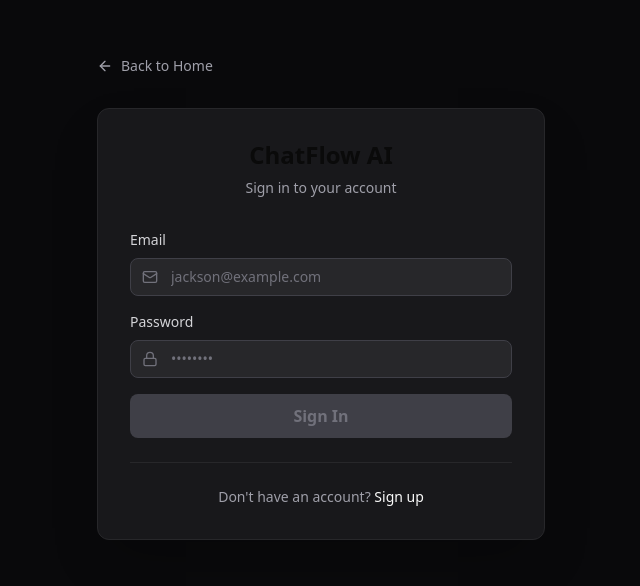
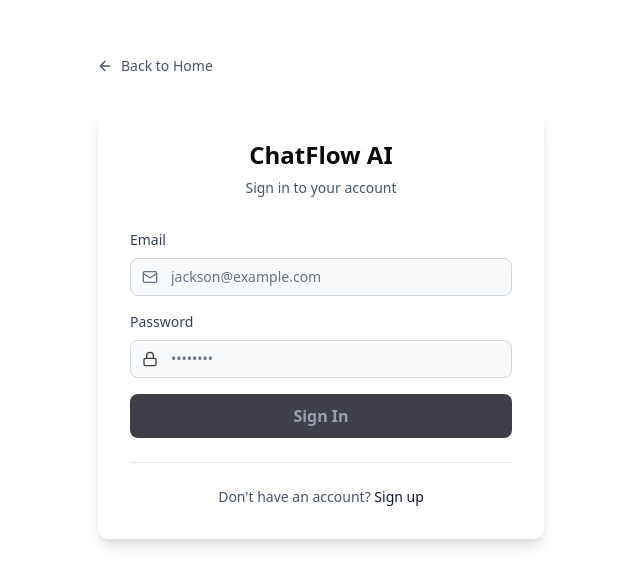
Before and after one commit to ABMsvj8/ChatFlow-AI, a Next.js app: page /auth/signin in a window 1280 px wide. Shown: the part 102-688 px from the top of the page, without its empty margins (319-959 px from the left). Built offline with nearby package versions, Linux system fonts and the light colour scheme; no server answers.

Commit message:
Signin page: light theme update
- White background, gray borders
- Updated input fields with light styling
- Updated error messages with light backgrounds
- Updated button styling
- Applied design system colors

```diff
--- a/app/auth/signin/page.tsx
+++ b/app/auth/signin/page.tsx
@@ -62,22 +62,22 @@ export default function SignInPage() {
   }
 
   return (
-    <div className="flex min-h-screen items-center justify-center bg-zinc-950 px-4">
+    <div className="flex min-h-screen items-center justify-center bg-white px-4">
       <div className="w-full max-w-md">
         {/* Back to Home */}
         <Link
           href="/"
-          className="mb-8 inline-flex items-center gap-2 text-sm text-zinc-400 hover:text-zinc-300 transition-colors"
+          className="mb-8 inline-flex items-center gap-2 text-sm text-gray-600 hover:text-gray-700 transition-colors"
         >
           <ArrowLeft className="h-4 w-4" />
           Back to Home
         </Link>
 
-        <div className="rounded-xl border border-zinc-800 bg-zinc-900 p-8 shadow-2xl">
+        <div className="rounded-xl border border-gray-200 bg-white p-8 shadow-lg brand-gradient-border">
           {/* Header */}
           <div className="mb-8 text-center">
-            <h1 className="text-2xl font-bold text-zinc-50">ChatFlow AI</h1>
-            <p className="mt-2 text-sm text-zinc-400">
+            <h1 className="text-2xl font-bold text-gray-900">ChatFlow AI</h1>
+            <p className="mt-2 text-sm text-gray-600">
               {mode === 'signin' ? 'Sign in to your account' : 'Create a new account'}
             </p>
           </div>
@@ -86,11 +86,11 @@ export default function SignInPage() {
           <form onSubmit={handleSubmit} className="space-y-4">
             {/* Email Input */}
             <div>
-              <label htmlFor="email" className="block text-sm font-medium text-zinc-300">
+              <label htmlFor="email" className="block text-sm font-medium text-gray-700">
                 Email
               </label>
               <div className="relative mt-2">
-                <Mail className="pointer-events-none absolute left-3 top-1/2 h-4 w-4 -translate-y-1/2 text-zinc-500" />
+                <Mail className="pointer-events-none absolute left-3 top-1/2 h-4 w-4 -translate-y-1/2 text-gray-500" />
                 <input
                   id="email"
                   type="email"
@@ -99,18 +99,18 @@ export default function SignInPage() {
                   onChange={(e): void => setEmail(e.target.value)}
                   required
                   disabled={loading}
-                  className="w-full rounded-lg border border-zinc-700 bg-zinc-800 py-2 pl-10 pr-4 text-sm text-zinc-50 placeholder-zinc-500 transition-colors disabled:bg-zinc-900 disabled:text-zinc-600 focus:border-zinc-600 focus:outline-none"
+                  className="w-full rounded-lg border border-gray-300 bg-gray-50 py-2 pl-10 pr-4 text-sm text-gray-900 placeholder-gray-500 transition-colors disabled:bg-gray-100 disabled:text-gray-400 focus:border-pink-500 focus:outline-none"
                 />
               </div>
             </div>
 
             {/* Password Input */}
             <div>
-              <label htmlFor="password" className="block text-sm font-medium text-zinc-300">
+              <label htmlFor="password" className="block text-sm font-medium text-gray-700">
                 Password
               </label>
               <div className="relative mt-2">
-                <Lock className="pointer-events-none absolute left-3 top-1/2 h-4 w-4 -translate-y-1/2 text-zinc-500" />
+                <Lock className="pointer-events-none absolute left-3 top-1/2 h-4 w-4 -translate-y-1/2 text-gray-9000" />
                 <input
                   id="password"
                   type="password"
@@ -119,7 +119,7 @@ export default function SignInPage() {
                   onChange={(e): void => setPassword(e.target.value)}
                   required
                   disabled={loading}
-                  className="w-full rounded-lg border border-zinc-700 bg-zinc-800 py-2 pl-10 pr-4 text-sm text-zinc-50 placeholder-zinc-500 transition-colors disabled:bg-zinc-900 disabled:text-zinc-600 focus:border-zinc-600 focus:outline-none"
+                  className="w-full rounded-lg border border-gray-300 bg-gray-50 py-2 pl-10 pr-4 text-sm text-gray-900 placeholder-gray-500 transition-colors disabled:bg-gray-100 disabled:text-gray-400 focus:border-pink-500 focus:outline-none"
                 />
               </div>
             </div>
@@ -129,8 +129,8 @@ export default function SignInPage() {
               <div
                 className={`rounded-lg p-3 text-sm ${
                   error.includes('Check your email')
-                    ? 'border border-emerald-900 bg-emerald-950 text-emerald-200'
-                    : 'border border-red-900 bg-red-950 text-red-200'
+                    ? 'border border-emerald-200 bg-emerald-50 text-emerald-800'
+                    : 'border border-red-200 bg-red-50 text-red-800'
                 }`}
               >
                 {error}
@@ -141,7 +141,7 @@ export default function SignInPage() {
             <button
               type="submit"
               disabled={loading || !email || !password}
-              className="w-full rounded-lg bg-white py-2.5 font-semibold text-zinc-900 transition-colors hover:bg-zinc-100 disabled:bg-zinc-700 disabled:cursor-not-allowed disabled:text-zinc-500"
+              className="w-full rounded-lg bg-white py-2.5 font-semibold text-zinc-900 transition-colors hover:bg-zinc-100 disabled:bg-zinc-700 disabled:cursor-not-allowed disabled:text-gray-400"
             >
               {loading ? (
                 <span className="flex items-center justify-center gap-2">
@@ -157,8 +157,8 @@ export default function SignInPage() {
           </form>
 
           {/* Toggle Mode */}
-          <div className="mt-6 border-t border-zinc-800 pt-6 text-center">
-            <p className="text-sm text-zinc-400">
+          <div className="mt-6 border-t border-gray-200 pt-6 text-center">
+            <p className="text-sm text-gray-600">
               {mode === 'signin' ? "Don't have an account? " : 'Already have an account? '}
               <button
                 type="button"
@@ -168,7 +168,7 @@ export default function SignInPage() {
                   setEmail('')
                   setPassword('')
                 }}
-                className="font-medium text-zinc-50 hover:underline"
+                className="font-medium text-gray-900 hover:underline"
               >
                 {mode === 'signin' ? 'Sign up' : 'Sign in'}
               </button>
```
